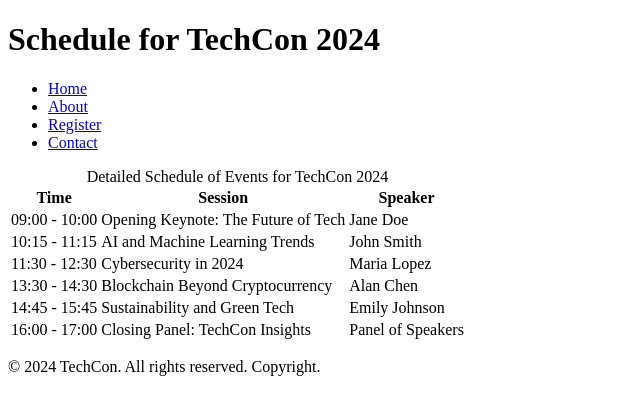
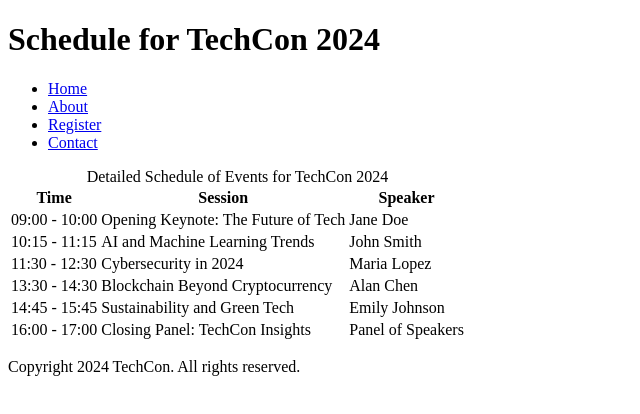
Before and after one commit to BraynMwalavu/TechCon_HTML, a plain HTML site: page techcon_website/schedule.html in a window 1280 px wide. Shown: the full height of the page, 0-640 px from the left. Drawn offline with Linux system fonts and the light colour scheme.

Commit message:
updated changes on schedule.html

```diff
--- a/techcon_website/schedule.html
+++ b/techcon_website/schedule.html
@@ -63,7 +63,7 @@
     </main>
 
     <footer>
-        <p>&copy; 2024 TechCon. All rights reserved. Copyright.</p>
+        <p>Copyright 2024 TechCon. All rights reserved.</p>
     </footer>
 </body>
 </html>
```
